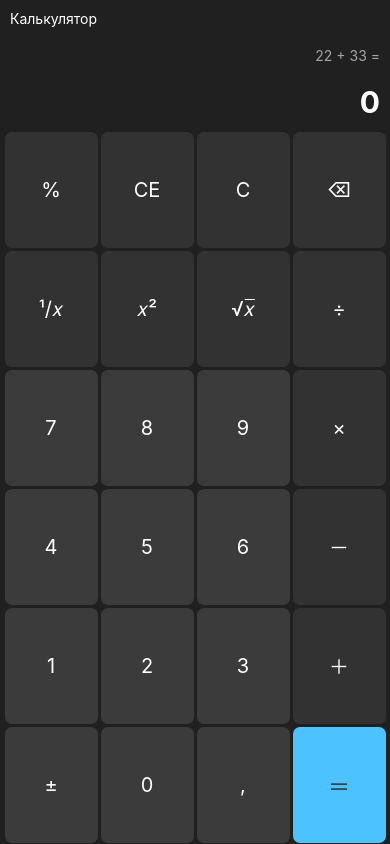
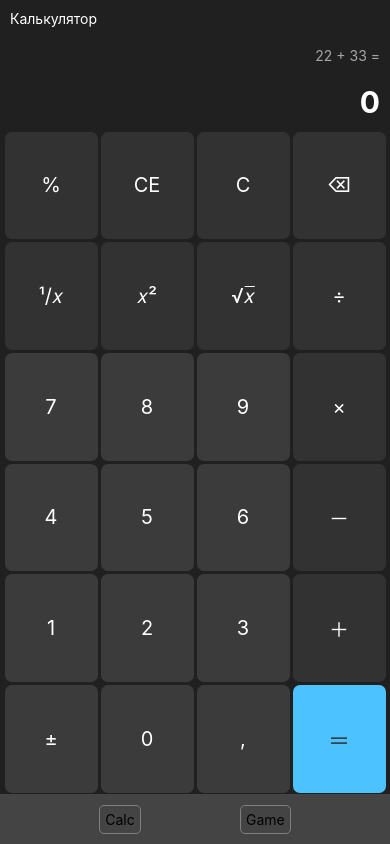
Before and after one commit to dns-lector/ReactNativePv311, a React Native app: screen / in a window 390 px wide. Built offline with nearby package versions, Linux system fonts and the light colour scheme.

Commit message:
Routing. Swipe

```diff
--- a/src/app/App.tsx
+++ b/src/app/App.tsx
@@ -2,9 +2,12 @@
  * npx react-native run-android
  */
 
-import {  StyleSheet, Text, useColorScheme, View } from 'react-native';
+import {  BackHandler, Pressable, StyleSheet, Text, useColorScheme, View } from 'react-native';
 import Calc from '../pages/calc/Calc';
 import { SafeAreaProvider, SafeAreaView, useSafeAreaInsets } from 'react-native-safe-area-context';
+import { useEffect, useState } from 'react';
+import Game from '../pages/game/Game';
+import { AppContext } from '../shared/context/AppContext';
 
 function Main() {
   const insets = useSafeAreaInsets();
@@ -15,9 +18,71 @@ function Main() {
 }
 
 function App() {
+  /* Навігація у мобільних застосунках
+  ідея - ведення власної історії переходу між "сторінками"
+   */
+  type PageInfo = { //  /calc/scientific/hyper?arg=1234&operation=exp
+    slug: string,                // calc
+    pathParams: Array<string>,   // ["scientific", "hyper"]
+    queryParams: object,         // {arg: 1234, operation: "exp"}
+  };
+
+  const [page, setPage] = useState("calc");
+  const [history, setHistory] = useState([] as Array<string>);
+
+  const navigate = (href:string) => {  // додавання до історії поточної сторінки
+    if(href == page) {                 // та перехід на нову сторінку
+      return;
+    }
+    history.push(page);
+    console.log(history);
+    setHistory(history);
+    setPage(href);
+  };
+
+  const popRoute = () => {            // рух назад по історії (кнопка "<-")
+    if(history.length > 0) {
+      const page = history.pop() ?? "calc";
+      console.log(history);
+      setHistory(history);
+      setPage(page);
+    }
+    else {
+      BackHandler.exitApp();
+    }
+  };
+
+  useEffect(() => {
+    // перехоплюємо оброблення апаратної кнопки "назад"
+    const listener = BackHandler.addEventListener('hardwareBackPress', () => {
+      popRoute();
+      return true;   // означає, що подальша обробка не потрібна
+    });
+
+    return () => {
+      listener.remove();
+    };
+  }, []);
+
   return (<SafeAreaProvider>
     <SafeAreaView edges={['top', 'bottom']} style={styles.container}>
-      <Calc />
+      {/* передаємо navigate через контекст на всі дочірні елементи*/}
+      <AppContext.Provider value={{navigate}}>
+        <View style={styles.content}>
+          { page == "calc" ? <Calc />
+            : <Game />
+          }
+        </View>
+
+        <View style={styles.bottomNav}>
+          <Pressable onPress={() => navigate("calc")} style={styles.bottomNavItem}>
+            <Text>Calc</Text>
+          </Pressable>
+          <Pressable onPress={() => navigate("game")} style={styles.bottomNavItem}>
+            <Text>Game</Text>
+          </Pressable>
+        </View>
+      </AppContext.Provider>
     </SafeAreaView>
   </SafeAreaProvider>);
 }
@@ -30,7 +95,26 @@ const styles = StyleSheet.create({
     flexDirection: "column",
     justifyContent: "center",
     alignItems: "center",
+    width: "100%"
   },
+  content: {
+    flex: 1,
+    width: "100%"
+  },
+  bottomNav: {
+    alignItems: "center",
+    display: "flex",
+    flexDirection: "row",
+    justifyContent: "space-evenly",
+    height: 50,
+    width: "100%"
+  },
+  bottomNavItem: {
+    borderColor: "gray",
+    borderRadius: 5,
+    borderWidth: 1,
+    padding: 5,
+  }
 });
 
 export default App;
--- /dev/null
+++ b/src/pages/game/Game.tsx
@@ -0,0 +1,78 @@
+import { Pressable, StyleSheet, Text, TouchableWithoutFeedback, View } from "react-native";
+import { AppContext } from "../../shared/context/AppContext";
+import { useContext, useState } from "react";
+
+type EventData = {
+    x: number,
+    y: number,
+    t: number
+};
+const distanceThreshold = 50;  // поріг спрацьовування свайпу (мін. відстань проведення)
+const timeThreshold = 500;     // поріг спрацьовування свайпу (макс. час проведення)
+
+export default function Game() {
+    const {navigate} = useContext(AppContext);
+    // swipes - жести проведення з обмеженням мінімальних
+    // відстаней та швидкостей
+    const [text,setText] = useState("Game");
+    var startData: EventData|null = null;
+    const detectSwipe = (finishData: EventData) => {
+        if(startData == null) return;
+        const dx = finishData.x - startData!.x;
+        const dy = finishData.y - startData!.y;
+        const dt = finishData.t - startData!.t;
+        // console.log(dx,dy,dt);
+        if(dt < timeThreshold) {
+            if(Math.abs(dx) > Math.abs(dy)) {  // horizontal
+                if(Math.abs(dx) > distanceThreshold) {
+                    if(dx > 0) {
+                        setText("Right");
+                    }
+                    else {
+                        setText("Left");
+                    }
+                }
+            }
+            else {  // vertical
+                if(Math.abs(dy) > distanceThreshold) {
+                    if(dy > 0) {
+                        setText("Down");
+                    }
+                    else {
+                        setText("Up");
+                    }
+                }
+            }
+        }
+    };
+
+    return <TouchableWithoutFeedback
+                onPressIn = {e => {startData = {
+                    x: e.nativeEvent.pageX,
+                    y: e.nativeEvent.pageY,
+                    t: e.nativeEvent.timestamp
+                }}}
+                onPressOut={e => detectSwipe({
+                    x: e.nativeEvent.pageX,
+                    y: e.nativeEvent.pageY,
+                    t: e.nativeEvent.timestamp
+                })}>
+
+        <View style={styles.container}>
+            <Pressable onPress={() => navigate('calc')}>
+                <Text>{text}</Text>
+            </Pressable>
+        </View>
+    </TouchableWithoutFeedback>;
+}
+
+
+const styles = StyleSheet.create({
+  container: {
+    display: "flex",
+    flex: 1,
+    flexDirection: "column",
+    justifyContent: "center",
+    alignItems: "center",
+  },
+});
--- /dev/null
+++ b/src/shared/context/AppContext.tsx
@@ -0,0 +1,11 @@
+import { createContext } from "react";
+
+type AppContextType = {
+    navigate: (href:string) => void,
+};
+
+const init = {
+    navigate: (_:string) => { throw "navigate not implemented"; },
+}
+
+export const AppContext = createContext<AppContextType>(init);
```
